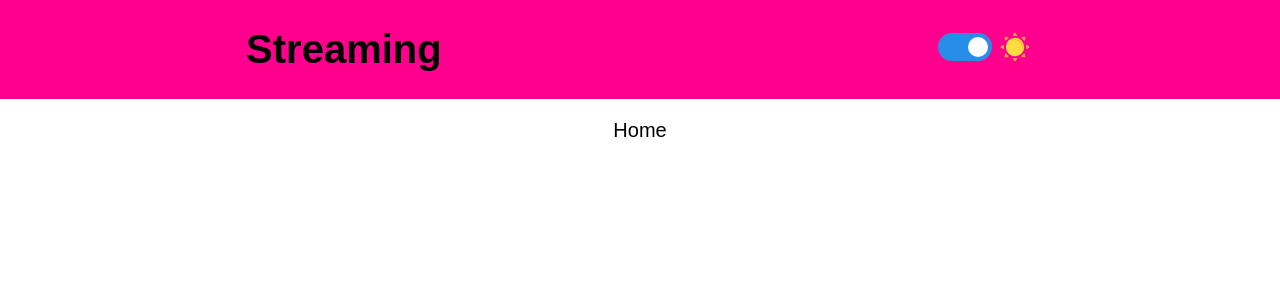
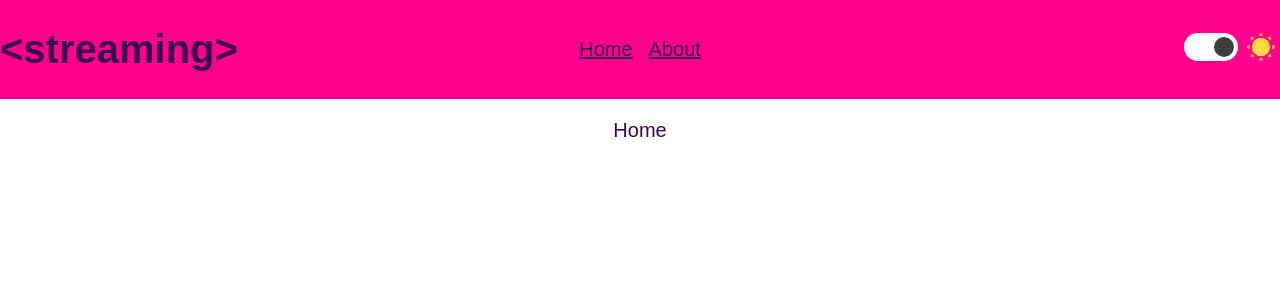
Before and after one commit to weider86-zz/streaming-app, a React app: page / in a window 1280 px wide. Shown: the top 300 px of the page. Built offline with nearby package versions, Linux system fonts and the light colour scheme.

Commit message:
Add routes and adjust some styles

```diff
--- a/package.json
+++ b/package.json
@@ -63,6 +63,7 @@
   "dependencies": {
     "react": "^16.13.1",
     "react-dom": "^16.13.1",
+    "react-router-dom": "^5.2.0",
     "styled-components": "^5.1.1"
   }
 }
--- a/src/App.jsx
+++ b/src/App.jsx
@@ -1,15 +1,17 @@
 import React, { useState } from 'react'
+import { BrowserRouter as Router, Switch, Route } from 'react-router-dom'
 import styled, { ThemeProvider } from 'styled-components'
 import { lightTheme, darkTheme } from './assets/styled/Themes'
 import { GlobalStyles } from './assets/styled/GlobalStyles'
 import { Header } from './components/common/header'
-import { ThemeMode } from './components/common/theme-mode'
+import { MainContainer as Container } from './components/common/main-container'
 import { Home } from './pages/home'
+import { About } from './pages/about'
 
 const Main = styled.main`
   display: flex;
   align-items: center;
-  justify-content: space-around;
+  justify-content: center;
 `
 
 const App = () => {
@@ -25,12 +27,17 @@ const App = () => {
   return (
     <ThemeProvider theme={theme === 'light' ? lightTheme : darkTheme}>
       <GlobalStyles />
-      <Header>
-        <ThemeMode theme={theme} changeTheme={toggleTheme} />
-      </Header>
-      <Main>
-        <Home />
-      </Main>
+      <Router>
+        <Header theme={theme} changeTheme={toggleTheme}></Header>
+        <Container>
+          <Main>
+            <Switch>
+              <Route path="/about" children={<About />} />
+              <Route path="/" exact children={<Home />} />
+            </Switch>
+          </Main>
+        </Container>
+      </Router>
     </ThemeProvider>
   )
 }
--- a/src/assets/styled/Themes.js
+++ b/src/assets/styled/Themes.js
@@ -14,7 +14,7 @@ const basicTheme = {
 export const lightTheme = {
   ...basicTheme,
   bodyBg: lightColor,
-  textColor: darkColor,
+  textColor: '#3b074c',
 }
 
 export const darkTheme = {
--- a/src/components/common/header/index.jsx
+++ b/src/components/common/header/index.jsx
@@ -1,23 +1,74 @@
-import React, { children } from 'react'
+import React from 'react'
 import styled from 'styled-components'
+import { Link } from 'react-router-dom'
+import { ThemeMode } from '../theme-mode'
+import { MainContainer as Container } from '../main-container'
 
-const HeaderStyled = styled.div`
-  display: inline-flex;
-  align-items: center;
-  justify-content: space-around;
-  width: 100%;
+const StyledHeader = styled.div`
   background-color: #ff008e;
-  color: #000;
+  .content {
+    display: inline-flex;
+    align-items: center;
+    justify-content: space-between;
+    width: 100%;
+    color: ${({ theme }) => theme.textColor};
+  }
+  .logo {
+    width: 200px;
+  }
+  .user {
+    width: 200px;
+    display: inline-flex;
+    justify-content: flex-end;
+  }
 `
 
-const Header = ({ children }) => {
+const Nav = styled.div`
+  ul {
+    display: inline-flex;
+    justify-content: space-evenly;
+    align-items: center;
+    list-style: none;
+    padding: 0;
+    margin: 0;
+  }
+  li {
+    padding: 0 8px;
+  }
+  a,
+  a:hover,
+  a:focus,
+  a:visited {
+    color: ${({ theme }) => theme.textColor};
+  }
+`
+
+const Header = ({ theme, changeTheme, children }) => {
   return (
-    <HeaderStyled>
-      <div>
-        <h1>Streaming</h1>
-      </div>
-      {children}
-    </HeaderStyled>
+    <StyledHeader>
+      <Container>
+        <div className="content">
+          <div className="logo">
+            <h1>{'<streaming>'}</h1>
+          </div>
+          <div className="nav">
+            <Nav>
+              <ul>
+                <li>
+                  <Link to="/">Home</Link>
+                </li>
+                <li>
+                  <Link to="/about">About</Link>
+                </li>
+              </ul>
+            </Nav>
+          </div>
+          <div className="user">
+            <ThemeMode theme={theme} changeTheme={changeTheme} />
+          </div>
+        </div>
+      </Container>
+    </StyledHeader>
   )
 }
 
--- /dev/null
+++ b/src/components/common/main-container/index.jsx
@@ -0,0 +1,6 @@
+import styled from 'styled-components'
+
+export const MainContainer = styled.div`
+  margin: 0px auto;
+  max-width: 1440px;
+`
--- a/src/components/common/theme-mode/index.jsx
+++ b/src/components/common/theme-mode/index.jsx
@@ -18,7 +18,7 @@ const ThemeSwitch = styled.div`
     display: none;
   }
   .slider {
-    background-color: #ccc;
+    background-color: #3d3d3d;
     bottom: 0;
     cursor: pointer;
     left: 0;
@@ -38,9 +38,10 @@ const ThemeSwitch = styled.div`
     width: 20px;
   }
   input:checked + .slider {
-    background-color: #268ee6;
+    background-color: #fff;
   }
   input:checked + .slider:before {
+    background-color: #3d3d3d;
     transform: translateX(26px);
   }
   .slider.round {
@@ -53,7 +54,6 @@ const ThemeSwitch = styled.div`
 
 const ThemeMode = ({ theme, changeTheme }) => {
   return (
-    <>
     <ThemeSwitch>
       <div>
         <label className="theme-switch" htmlFor="checkbox">
@@ -74,7 +74,6 @@ const ThemeMode = ({ theme, changeTheme }) => {
         )}
       </div>
     </ThemeSwitch>
-    </>
   )
 }
 
--- a/src/index.html
+++ b/src/index.html
@@ -2,10 +2,10 @@
 <html lang="en">
   <head>
     <meta charset="utf-8" />
-    <title>React Boilerplate</title>
+    <title><streaming></title>
     <meta name="viewport" content="width=device-width,initial-scale=1" />
   </head>
   <body>
-    <div id="app"></div>
+    <div id="root"></div>
   </body>
 </html>
--- a/src/index.js
+++ b/src/index.js
@@ -11,5 +11,5 @@ ReactDOM.render(
       <App />
     </ErrorBoundary>
   </React.StrictMode>,
-  document.getElementById('app')
+  document.getElementById('root')
 )
--- a/webpack.config.dev.js
+++ b/webpack.config.dev.js
@@ -5,6 +5,7 @@ module.exports = merge(baseConfig, {
   mode: 'development',
   devServer: {
     port: 9000,
+    historyApiFallback: true,
   },
   devtool: 'source-map',
 })
```
Also changed, not shown: 1 other file (tests, documents, lock files or other folders). Lines whose indentation alone changed are shown as unchanged.
